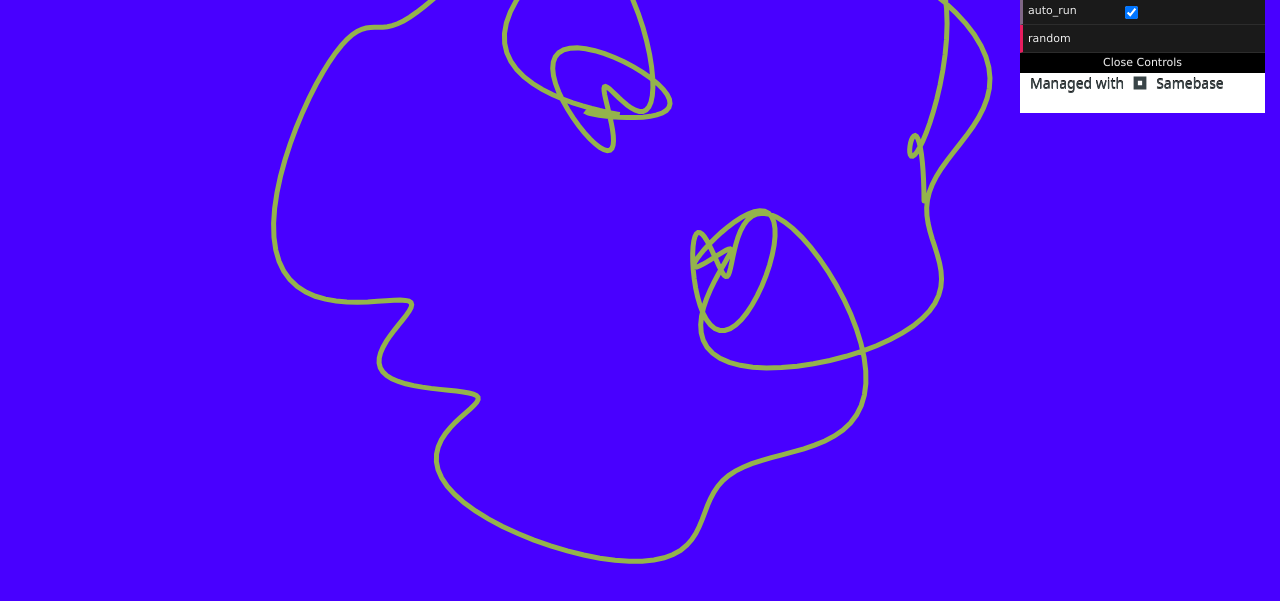
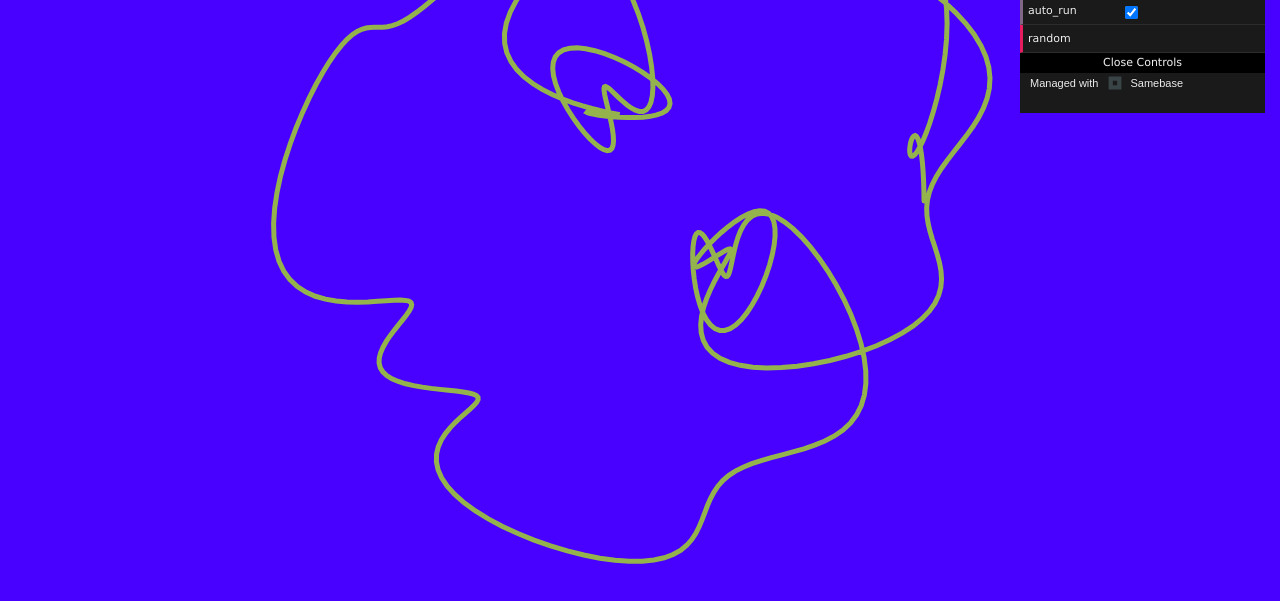
Before and after one commit to nicu-chiciuc/spiro, a website: page index.html in a window 1280 px wide. Shown: the part 199-800 px from the top of the page. Drawn offline with Linux system fonts and the light colour scheme.

Commit message:
Refine attribution contrast and layout

```diff
--- a/index.html
+++ b/index.html
@@ -1,6 +1,26 @@
 	<!DOCTYPE HTML>
 	<html>
 	<head>
+		<style>
+			.samebase-attribution {
+				display: flex;
+				align-items: center;
+				gap: 8px;
+				min-height: 44px;
+				padding: 8px 10px;
+				color: #eee;
+				background: #1a1a1a;
+				font: 11px Arial, sans-serif;
+				text-decoration: none;
+			}
+			.samebase-attribution:hover {
+				text-decoration: underline;
+			}
+			.samebase-attribution:focus-visible {
+				outline: 2px solid #fff;
+				outline-offset: 2px;
+			}
+		</style>
 		<script type="text/javascript" src="dat.gui.min.new.js"></script>
 		<script type="text/javascript" src="stats.min.js"></script>
 	</head>
@@ -189,12 +209,8 @@
 		attribution.href = 'https://samebase.com';
 		attribution.target = '_blank';
 		attribution.rel = 'noreferrer';
+		attribution.className = 'samebase-attribution';
 		attribution.textContent = 'Managed with ';
-		attribution.style.cssText = 'display:flex;align-items:center;gap:8px;min-height:44px;padding:8px 10px;color:#394447;background:#fff;text-decoration:none;font:14px system-ui,sans-serif;';
-		attribution.addEventListener('mouseenter', function(){ attribution.style.textDecoration = 'underline'; });
-		attribution.addEventListener('mouseleave', function(){ attribution.style.textDecoration = 'none'; });
-		attribution.addEventListener('focus', function(){ attribution.style.outline = '2px solid #216eaa'; });
-		attribution.addEventListener('blur', function(){ attribution.style.outline = 'none'; });
 		var logo = document.createElement('img');
 		logo.src = 'samebase.svg';
 		logo.alt = '';
```
